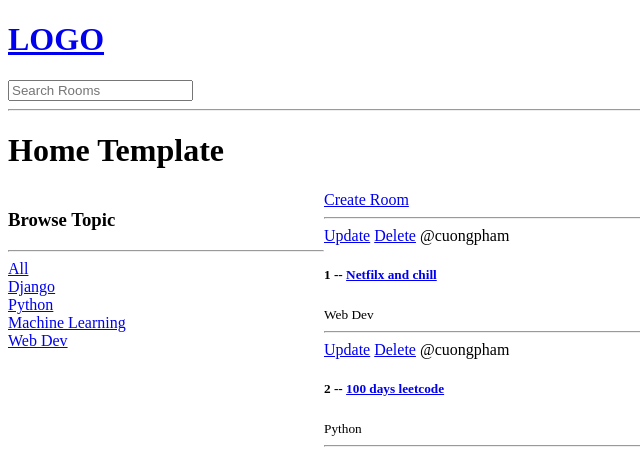
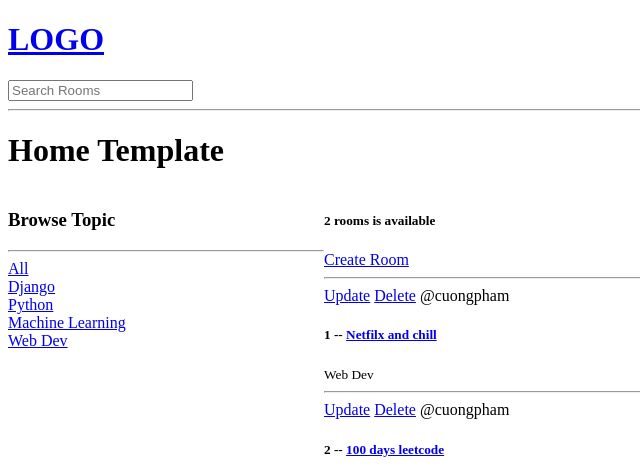
Before and after one commit to cuonggpham/study-room-application, a Django app: page / in a window 1280 px wide. Shown: the top 469 px of the page, without its empty margins (0-640 px from the left). Run offline with Django 5.2, Linux system fonts and the light colour scheme; data comes from the database, SQL or seed files in the repository.

Commit message:
rooms count

```diff
--- a/base/templates/base/home.html
+++ b/base/templates/base/home.html
@@ -25,6 +25,7 @@
   </div>
 
   <div>
+    <h5>{{rooms.count}} rooms is available </h5>
     <a href= "{% url 'create-room'%}"> Create Room </a>
     <hr>
     <div>
--- a/base/views.py
+++ b/base/views.py
@@ -18,8 +18,9 @@ def home(request):
         )
 
     topics = Topic.objects.all()
+    room_count = rooms.count()
 
-    context = {'rooms': rooms, 'topics': topics}
+    context = {'rooms': rooms, 'topics': topics, 'room_count': room_count}
     return render(request, 'base/home.html', context)
 
 def room(request, pk):
```
